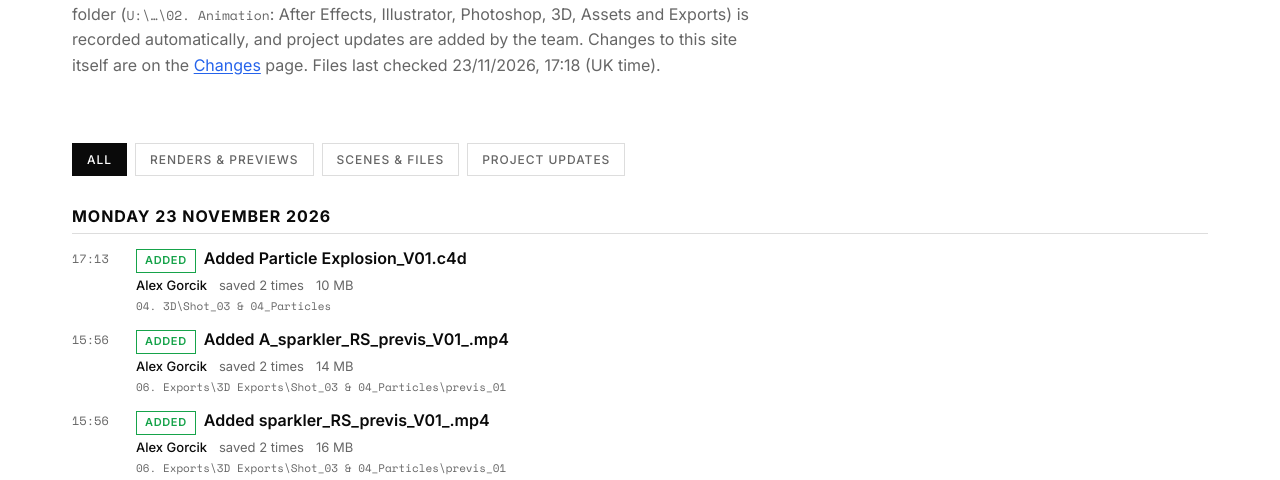
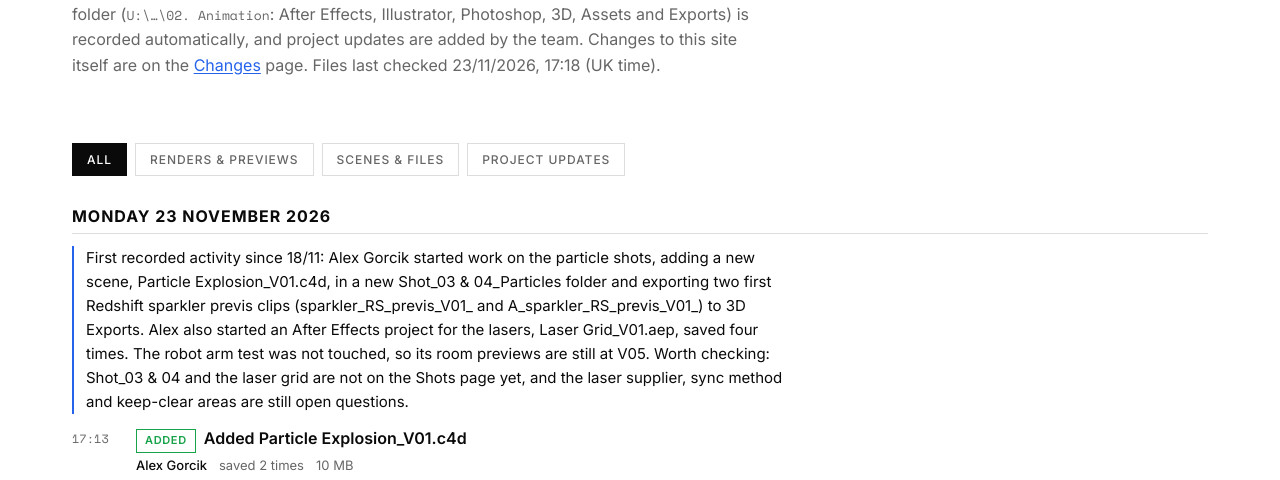
Before and after one commit to rd-code-storage/iktva, an Astro site: page /iktva/timeline in a window 1280 px wide. Shown: the part 269-749 px from the top of the page. Built offline with nearby package versions, Linux system fonts and the light colour scheme; Astro itself is replaced by a stand-in of ours.

Commit message:
Daily summary 23/11/2026
Co-Authored-By: Claude <noreply@anthropic.com>

```diff
--- a/src/content/summaries.json
+++ b/src/content/summaries.json
@@ -1,4 +1,8 @@
 [
+  {
+    "date": "2026-11-23",
+    "summary": "First recorded activity since 18/11: Alex Gorcik started work on the particle shots, adding a new scene, Particle Explosion_V01.c4d, in a new Shot_03 & 04_Particles folder and exporting two first Redshift sparkler previs clips (sparkler_RS_previs_V01_ and A_sparkler_RS_previs_V01_) to 3D Exports. Alex also started an After Effects project for the lasers, Laser Grid_V01.aep, saved four times. The robot arm test was not touched, so its room previews are still at V05. Worth checking: Shot_03 & 04 and the laser grid are not on the Shots page yet, and the laser supplier, sync method and keep-clear areas are still open questions."
+  },
   {
     "date": "2026-11-18",
     "summary": "A quiet day: the only recorded activity was Alex Gorcik saving the new footage-on-shell test scene, Iktva Grand Hall_V02_TEST_ArchiveToShell.c4d, once in the early afternoon. No new versions, footage or renders were added, and the robot arm test file was not touched, so the room previews are still at V05 and still do not show the V02 scene or the 1.20 m eye height fix. Nothing has been rendered from the ArchiveToShell test yet, so there is nothing to review from it so far."
```
Also changed, not shown: STATUS.md (+1 -0 lines).
